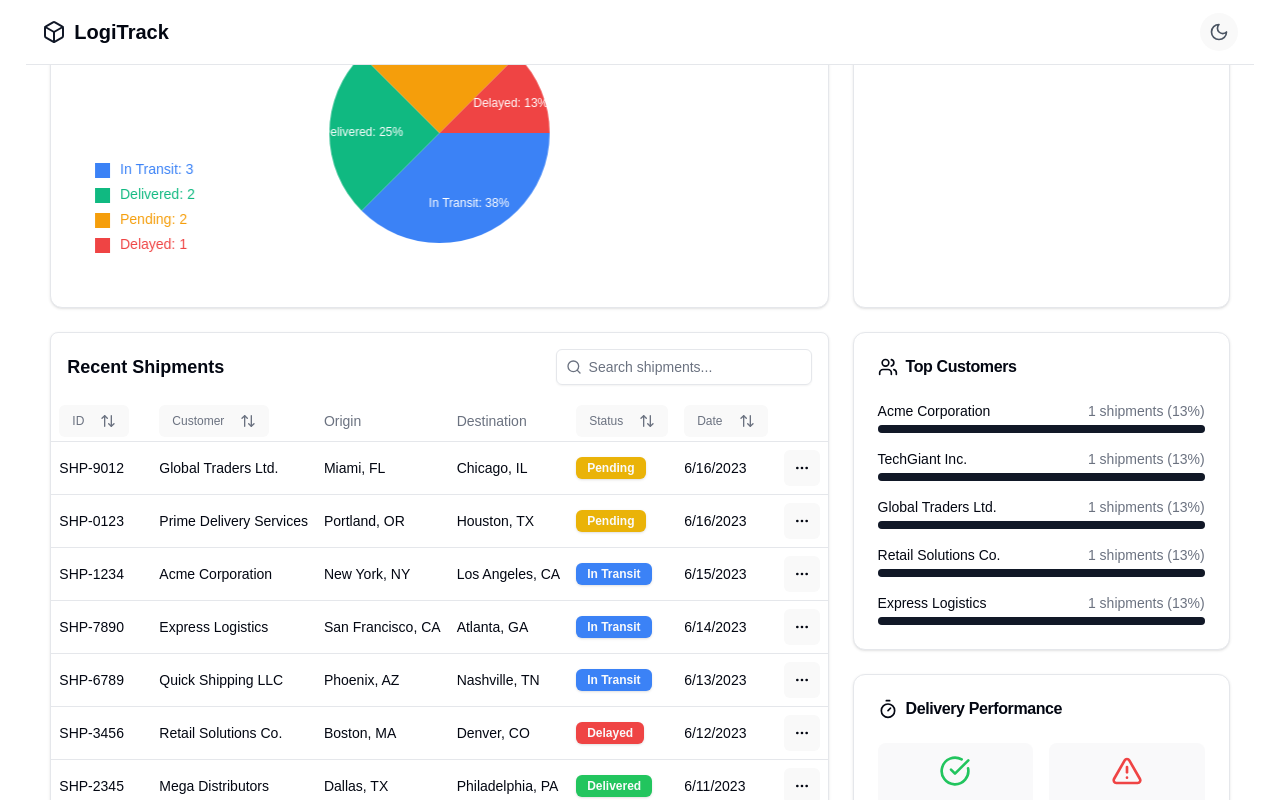
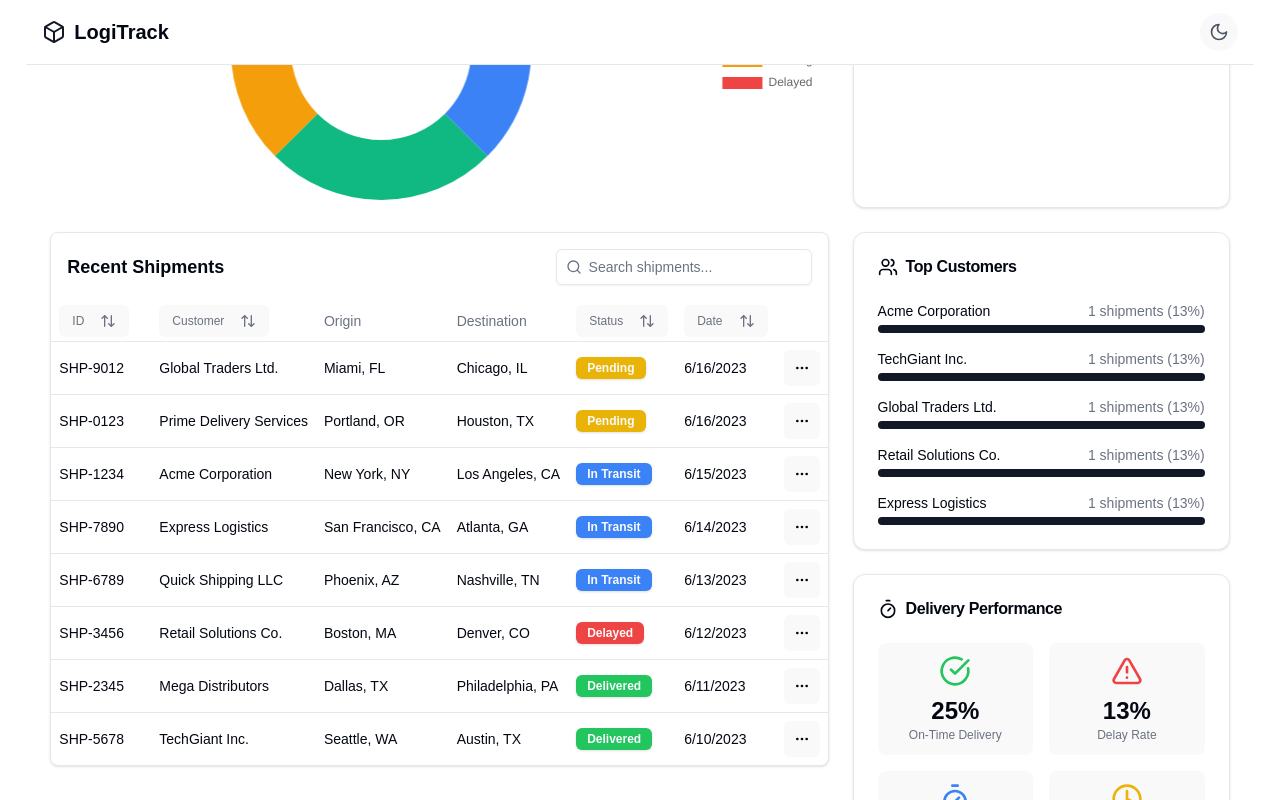
Before and after one commit to MwangangiBrian/LogiTrack, a React (Vite) app: page / in a window 1280 px wide. Built offline with nearby package versions, Linux system fonts and the light colour scheme.

Commit message:
refactor: update Dashboard and DeliveryPerformance components; replace ShipmentCharts with ShipmentPieChart for improved charting

```diff
--- a/src/components/Dashboard.tsx
+++ b/src/components/Dashboard.tsx
@@ -96,7 +96,7 @@ export default function Dashboard() {
             </Suspense>
 
             <div className="grid grid-cols-1 lg:grid-cols-3 gap-6 mt-6">
-              <div className="lg:col-span-2">
+              <div className="lg:col-span-2 py-2">
                 <Suspense
                   fallback={
                     <div className="flex justify-center p-8">
--- a/src/components/DeliverlyPerformance.tsx
+++ b/src/components/DeliverlyPerformance.tsx
@@ -24,7 +24,7 @@ export default function DeliveryPerformance({
     return {
       onTimeDeliveryRate,
       delayRate,
-      averageDeliveryTime: '2.3 days',
+      averageDeliveryTime: '2.3',
       inTransitCount: inTransit,
     };
   };
@@ -61,10 +61,11 @@ export default function DeliveryPerformance({
 
           <div className="flex flex-col items-center p-3 bg-muted/50 rounded-lg">
             <Timer className="h-8 w-8 text-blue-500 mb-2" />
-            <div className="text-2xl font-bold">
+            <div className="text-2xl font-bold ">
               {metrics.averageDeliveryTime}
             </div>
             <div className="text-xs text-muted-foreground text-center">
+              <strong className='text-lg'>Days</strong> <br />
               Avg. Delivery Time
             </div>
           </div>
--- a/src/components/ShipmentsCharts.tsx
+++ b/src/components/ShipmentsCharts.tsx
@@ -1,146 +1,78 @@
-'use client';
-
-import { useState, useEffect, useRef, useCallback } from 'react';
-import { Card, CardHeader, CardTitle } from '@/components/ui/card';
-import { Tabs, TabsContent, TabsList, TabsTrigger } from '@/components/ui/tabs';
+import { Pie } from 'react-chartjs-2';
+import { Chart, ArcElement, Tooltip, Legend } from 'chart.js';
 import type { ShipmentData } from 'types';
 
-interface ShipmentChartsProps {
+Chart.register(ArcElement, Tooltip, Legend);
+
+interface ShipmentPieChartProps {
   shipments: ShipmentData[];
 }
 
-export default function ShipmentCharts({ shipments }: ShipmentChartsProps) {
-  const [activeTab, setActiveTab] = useState('status');
-  const statusChartRef = useRef<HTMLCanvasElement>(null);
+export default function ShipmentPieChart({ shipments }: ShipmentPieChartProps) {
+  const statusCounts = shipments.reduce<Record<string, number>>((acc, shipment) => {
+    acc[shipment.status] = (acc[shipment.status] || 0) + 1;
+    return acc;
+  }, {});
 
-  const getStatusData = useCallback(() => {
-    const statusCounts: Record<string, number> = {};
-    shipments.forEach((shipment) => {
-      const status = shipment.status;
-      statusCounts[status] = (statusCounts[status] || 0) + 1;
-    });
-    return statusCounts;
-  }, [shipments]);
+  const labels = Object.keys(statusCounts);
+  const counts = Object.values(statusCounts);
+  const colors = ['#3b82f6', '#10b981', '#ef4444', '#f59e0b']
 
-  const drawStatusChart = useCallback(() => {
-    const canvas = statusChartRef.current;
-    if (!canvas) return;
+  const data = {
+    labels,
+    datasets: [
+      {
+        data: counts,
+        backgroundColor: labels.map(status => {
+          switch (status) {
+            case 'Delivered': return colors[1];
+            case 'In Transit': return colors[0];
+            case 'Pending': return colors[3];
+            case 'Delayed': return colors[2];
+            default: return '#6b7280';
+          }
+        }),
+        borderWidth: 0,
+      },
+    ],
+  };
 
-    const ctx = canvas.getContext('2d');
-    if (!ctx) return;
-
-    ctx.clearRect(0, 0, canvas.width, canvas.height);
-
-    const statusData = getStatusData();
-    const statuses = Object.keys(statusData);
-    const counts = Object.values(statusData);
-    const total = counts.reduce((sum, count) => sum + count, 0);
-
-    const colors = {
-      Delivered: '#10b981',
-      'In Transit': '#3b82f6',
-      Pending: '#f59e0b',
-      Delayed: '#ef4444',
-      default: '#6b7280',
-    };
-
-    let startAngle = 0;
-    const centerX = canvas.width / 2;
-    const centerY = canvas.height / 2;
-    const radius = Math.min(centerX, centerY) - 40;
-
-    statuses.forEach((status, index) => {
-      const sliceAngle = (counts[index] / total) * 2 * Math.PI;
-
-      ctx.beginPath();
-      ctx.moveTo(centerX, centerY);
-      ctx.arc(centerX, centerY, radius, startAngle, startAngle + sliceAngle);
-      ctx.closePath();
-
-      ctx.fillStyle = colors[status as keyof typeof colors] || colors.default;
-      ctx.fill();
-
-      const labelAngle = startAngle + sliceAngle / 2;
-      const labelX = centerX + Math.cos(labelAngle) * (radius * 0.7);
-      const labelY = centerY + Math.sin(labelAngle) * (radius * 0.7);
-
-      ctx.fillStyle = '#ffffff';
-      ctx.font = '12px sans-serif';
-      ctx.textAlign = 'center';
-      ctx.textBaseline = 'middle';
-
-      const percentage = Math.round((counts[index] / total) * 100);
-      if (percentage > 5) {
-        ctx.fillText(`${status}: ${percentage}%`, labelX, labelY);
-      }
-
-      startAngle += sliceAngle;
-    });
-
-    const legendX = 20;
-    let legendY = canvas.height - 20 - statuses.length * 25;
-
-    statuses.forEach((status, index) => {
-      ctx.fillStyle = colors[status as keyof typeof colors] || colors.default;
-      ctx.fillRect(legendX, legendY, 15, 15);
-
-      ctx.fillStyle = getComputedStyle(
-        document.documentElement
-      ).getPropertyValue('--foreground');
-      ctx.font = '14px sans-serif';
-      ctx.textAlign = 'left';
-      ctx.textBaseline = 'middle';
-      ctx.fillText(`${status}: ${counts[index]}`, legendX + 25, legendY + 7.5);
-
-      legendY += 25;
-    });
-  }, [getStatusData]);
-
-  useEffect(() => {
-    const resizeCanvas = () => {
-      const canvasRefs = [
-        statusChartRef,
-      ];
-      canvasRefs.forEach((ref) => {
-        if (ref.current) {
-          const container = ref.current.parentElement;
-          if (container) {
-            ref.current.width = container.clientWidth;
-            ref.current.height = container.clientHeight;
-          }
-        }
-      });
-
-      if (activeTab === 'status') {
-        drawStatusChart();
-      }
-    };
-    resizeCanvas();
-    window.addEventListener('resize', resizeCanvas);
-
-    return () => {
-      window.removeEventListener('resize', resizeCanvas);
-    };
-  }, [shipments, activeTab, drawStatusChart]);
+  const options = {
+    responsive: true,
+    maintainAspectRatio: false,
+    cutout: '60%',
+    hoverOffset: 8,
+    plugins: {
+      legend: {
+        position: 'right' as const,
+        boxWidth: 5,
+        boxHeight: 5,
+        labels: {
+          font: {
+            size: 12,
+          },
+        },
+      },
+      tooltip: {
+        callbacks: {
+          label: (context: { label: string; parsed: number; chart: { data: { datasets: { data: number[] }[] } } }) => {
+            const label = context.label || '';
+            const value = context.parsed;
+            const total = context.chart.data.datasets[0].data.reduce(
+              (sum: number, val: number) => sum + val,
+              0
+            );
+            const percentage = total ? Math.round((value / total) * 100) : 0;
+            return `${label}: ${value} (${percentage}%)`;
+          },
+        },
+      },
+    },
+  };
 
   return (
-    <Card className="col-span-2">
-      <CardHeader>
-        <CardTitle>Shipment Analytics</CardTitle>
-        <Tabs
-          defaultValue="status"
-          value={activeTab}
-          onValueChange={setActiveTab}
-          className="w-full"
-        >
-          <TabsList>
-            <TabsTrigger value="status">Status Distribution</TabsTrigger>
-          </TabsList>
-          <TabsContent value="status" className="h-[300px] relative">
-            <canvas ref={statusChartRef} className="w-full h-full" />
-          </TabsContent>
-        </Tabs>
-      </CardHeader>
-    </Card>
+    <div style={{ width: '100%', height: '300px' }}>
+      <Pie data={data} options={options} />
+    </div>
   );
 }
```
